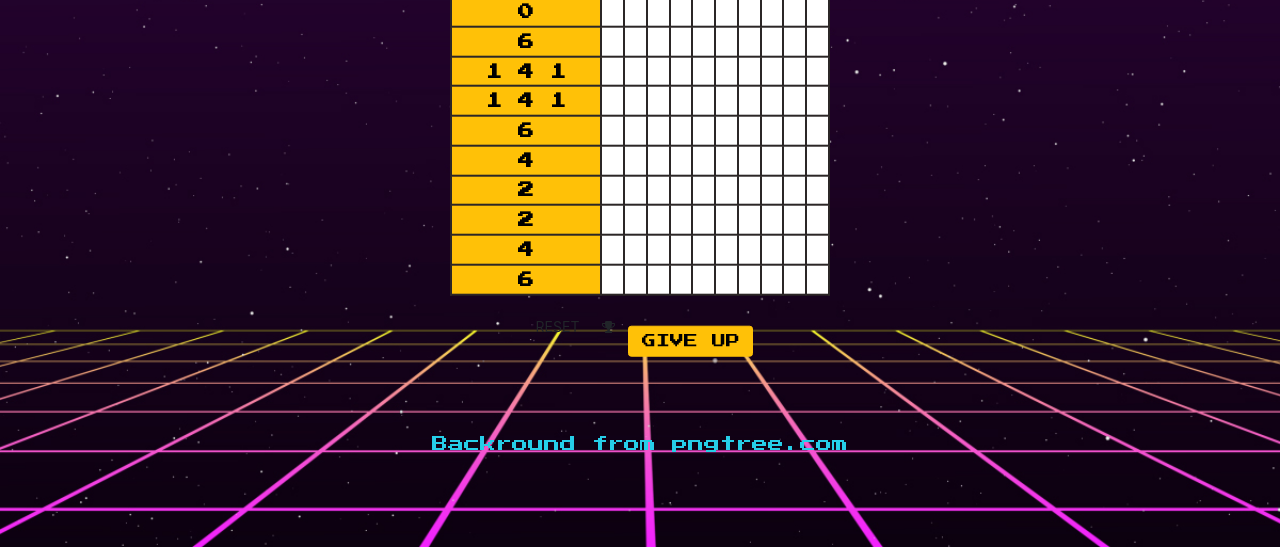
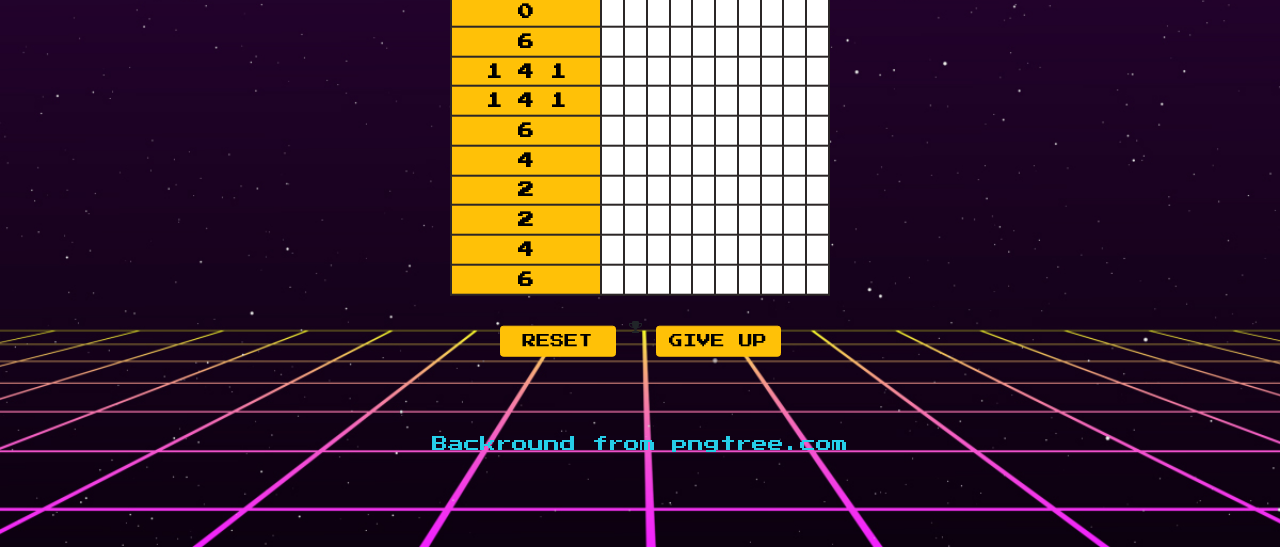
Before and after one commit to Code-Institute-Submissions/PicrossX, a plain HTML site: page 10x10.html in a window 1280 px wide. Shown: the part 253-800 px from the top of the page. Drawn offline with nearby package versions, Linux system fonts and the light colour scheme.

Commit message:
styling added to .reset-giveup buttons

```diff
--- a/assets/css/style.css
+++ b/assets/css/style.css
@@ -195,6 +195,25 @@ td {
 	color: white;
 }
 
+.reset-giveup {
+
+    font-family: 'Press Start 2P', cursive, sans-serif;
+    color: black;
+    background-color: #ffc107;
+    border-color: #ffc107;
+    margin-top: 30px;
+    width: 116px;
+}
+
+.reset-giveup:hover,
+.reset-giveup:active,
+.reset-giveup:focus,
+.reset-giveup:active:focus {
+	background-color: #b58a09;
+	border-color: #b58a09;
+	color: white;
+}
+
 .btn-bck {
     font-family: 'Press Start 2P', cursive, sans-serif;
     color: black;
```
